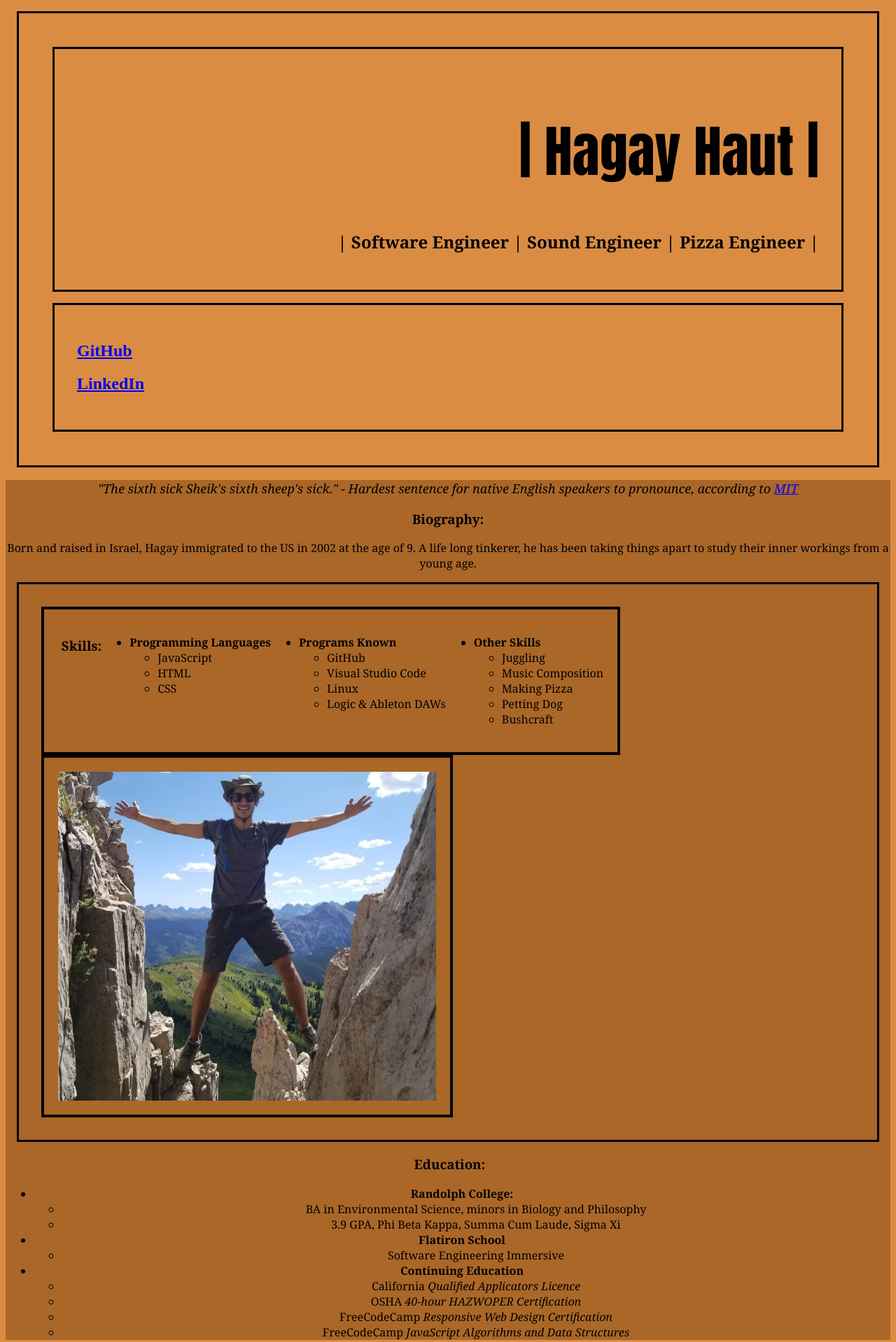
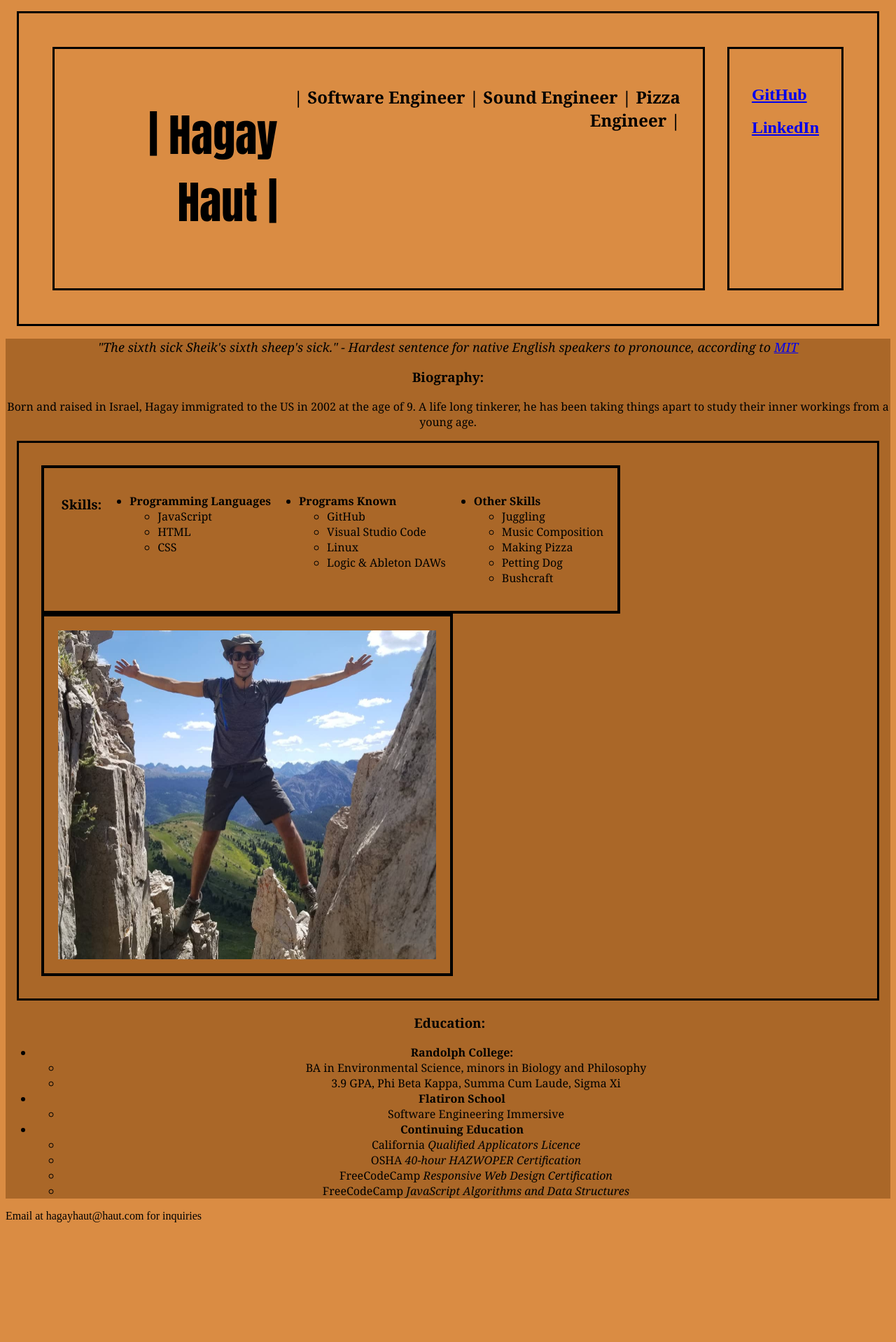
Before and after one commit to HagayHaut/my-personal-website, a plain HTML site: page index.html in a window 1280 px wide. Shown: the whole page at 70% size. After the commit the page ends 1755 px from the top, so only its background shows below. Drawn offline with Linux system fonts and the light colour scheme.

Commit message:
add section w/ js

```diff
--- a/index.html
+++ b/index.html
@@ -7,7 +7,7 @@
   <body>
     <header id="header" class="header-container">
       <div class="header-container">
-        <h1 id="title">| Hagay Haut |</h1>
+        <h1 id="title">| Hagay Haut |</h1><br>
         <h2 id="skills">| Software Engineer | Sound Engineer | Pizza Engineer |</h2>
       </div>
       <div class="header-container">
@@ -84,6 +84,8 @@
             </ul>
           </div>
     </div>
+    <div id="js-section">
       <script src="script.js"></script>
+    </div>
   </body>
 </html>
--- /dev/null
+++ b/script.js
@@ -0,0 +1,5 @@
+const newDiv = document.createElement('div');
+const content = document.createTextNode('Email at hagayhaut@haut.com for inquiries');
+newDiv.appendChild(content);
+var newElement = document.getElementById('js-section');
+newElement.appendChild(newDiv);
--- a/style.css
+++ b/style.css
@@ -3,7 +3,7 @@ body {
 }
 #title {
     font-family: impact;
-    font-size: 80px;
+    font-size: 4rem;
 }
 
 #skills {
@@ -18,6 +18,8 @@ body {
     border: 3px solid black;
     padding: 2rem 2rem;
     margin: 1rem;
+    display: flex;
+    flex-direction: row;
 }
 
 .header-item {
```
